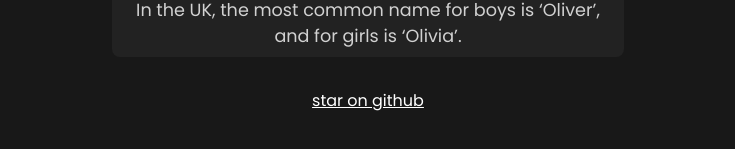
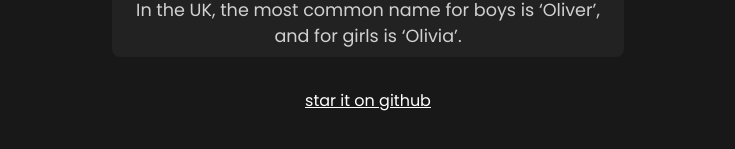
Before and after one commit to Niklas-dev/namenation, a Next.js app: page /check in a window 1280 px wide. Shown: the part 627-776 px from the top of the page, without its empty margins (272-1007 px from the left). Built offline with nearby package versions, Linux system fonts and the light colour scheme; a web font is replaced by a local one.

Commit message:
updated link to github

```diff
--- a/src/app/check/page.tsx
+++ b/src/app/check/page.tsx
@@ -173,12 +173,14 @@ export default function Check() {
             {fact}
           </div>
         </div>
-        <Link
+        <a
           href={"https://github.com/Niklas-dev/namenation"}
           className={`${poppins.className} text-white underline py-4`}
+          target="_blank"
+          rel="noopener noreferrer"
         >
-          star on github
-        </Link>
+          star it on github
+        </a>
       </div>
     </div>
   );
```
